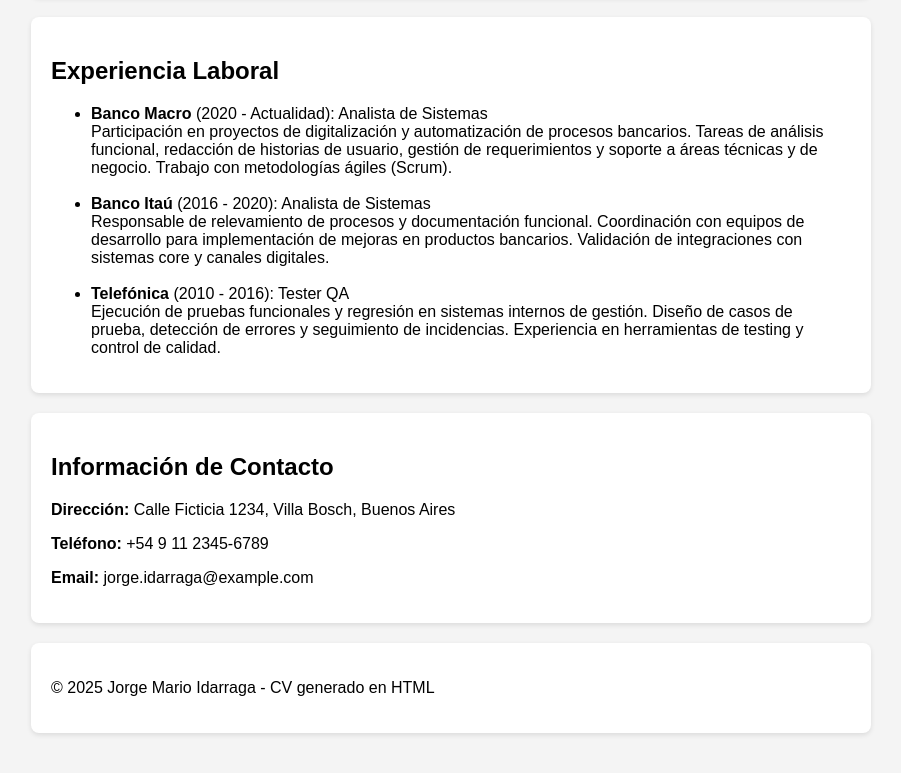
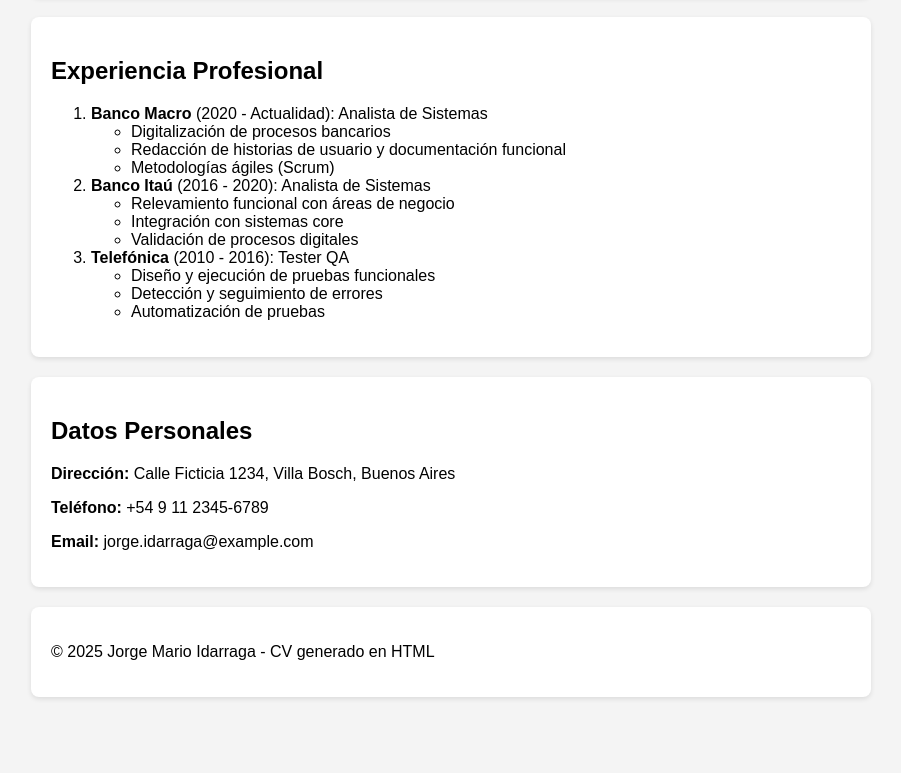
Before and after one commit to MarioIdarraga/Actividad-Clase-3, a plain HTML site: page Ejercicio Clase 3/src/cv_jorge_idarraga.html in a window 1280 px wide. Shown: the part 908-1681 px from the top of the page, without its empty margins (189-1090 px from the left). After the commit the page ends 1645 px from the top, so only its background shows below. Drawn offline with Linux system fonts and the light colour scheme.

Commit message:
se actualiza

```diff
--- a/Ejercicio Clase 3/src/cv_jorge_idarraga.html
+++ b/Ejercicio Clase 3/src/cv_jorge_idarraga.html
@@ -43,7 +43,6 @@
       Analista de Sistemas con 12 años de experiencia en el sector tecnológico, especializado en calidad, análisis funcional y soluciones IT. Trayectoria comprobada en empresas líderes como Telefónica, Banco Itaú y Banco Macro, participando en proyectos de alto impacto.
       Apasionado por la mejora continua, la automatización de procesos y el trabajo en equipo, con sólidos conocimientos en metodologías ágiles y herramientas de gestión.
     </p>
-
   </header>
 
   <nav>
@@ -62,28 +61,37 @@
   </section>
 
   <article id="experiencia">
-        <h2>Experiencia Laboral</h2>
-        <ul>
+    <h2>Experiencia Profesional</h2>
+    <ol>
       <li>
         <strong>Banco Macro</strong> (2020 - Actualidad): Analista de Sistemas<br>
-                Participación en proyectos de digitalización y automatización de procesos bancarios. Tareas de análisis funcional, redacción de historias de usuario, gestión de requerimientos y soporte a áreas técnicas y de negocio. Trabajo con metodologías ágiles (Scrum).
+        <ul>
+          <li>Digitalización de procesos bancarios</li>
+          <li>Redacción de historias de usuario y documentación funcional</li>
+          <li>Metodologías ágiles (Scrum)</li>
+        </ul>
       </li>
-            <br>
       <li>
         <strong>Banco Itaú</strong> (2016 - 2020): Analista de Sistemas<br>
-                Responsable de relevamiento de procesos y documentación funcional. Coordinación con equipos de desarrollo para implementación de mejoras en productos bancarios. Validación de integraciones con sistemas core y canales digitales.
+        <ul>
+          <li>Relevamiento funcional con áreas de negocio</li>
+          <li>Integración con sistemas core</li>
+          <li>Validación de procesos digitales</li>
+        </ul>
       </li>
-            <br>
       <li>
         <strong>Telefónica</strong> (2010 - 2016): Tester QA<br>
-                Ejecución de pruebas funcionales y regresión en sistemas internos de gestión. Diseño de casos de prueba, detección de errores y seguimiento de incidencias. Experiencia en herramientas de testing y control de calidad.
+        <ul>
+          <li>Diseño y ejecución de pruebas funcionales</li>
+          <li>Detección y seguimiento de errores</li>
+          <li>Automatización de pruebas</li>
+        </ul>
       </li>
-        </ul>
+    </ol>
   </article>
 
-
   <aside id="contacto">
-        <h2>Información de Contacto</h2>
+    <h2>Datos Personales</h2>
     <p><strong>Dirección:</strong> Calle Ficticia 1234, Villa Bosch, Buenos Aires</p>
     <p><strong>Teléfono:</strong> +54 9 11 2345-6789</p>
     <p><strong>Email:</strong> jorge.idarraga@example.com</p>
```
Lines whose indentation alone changed are shown as unchanged.
